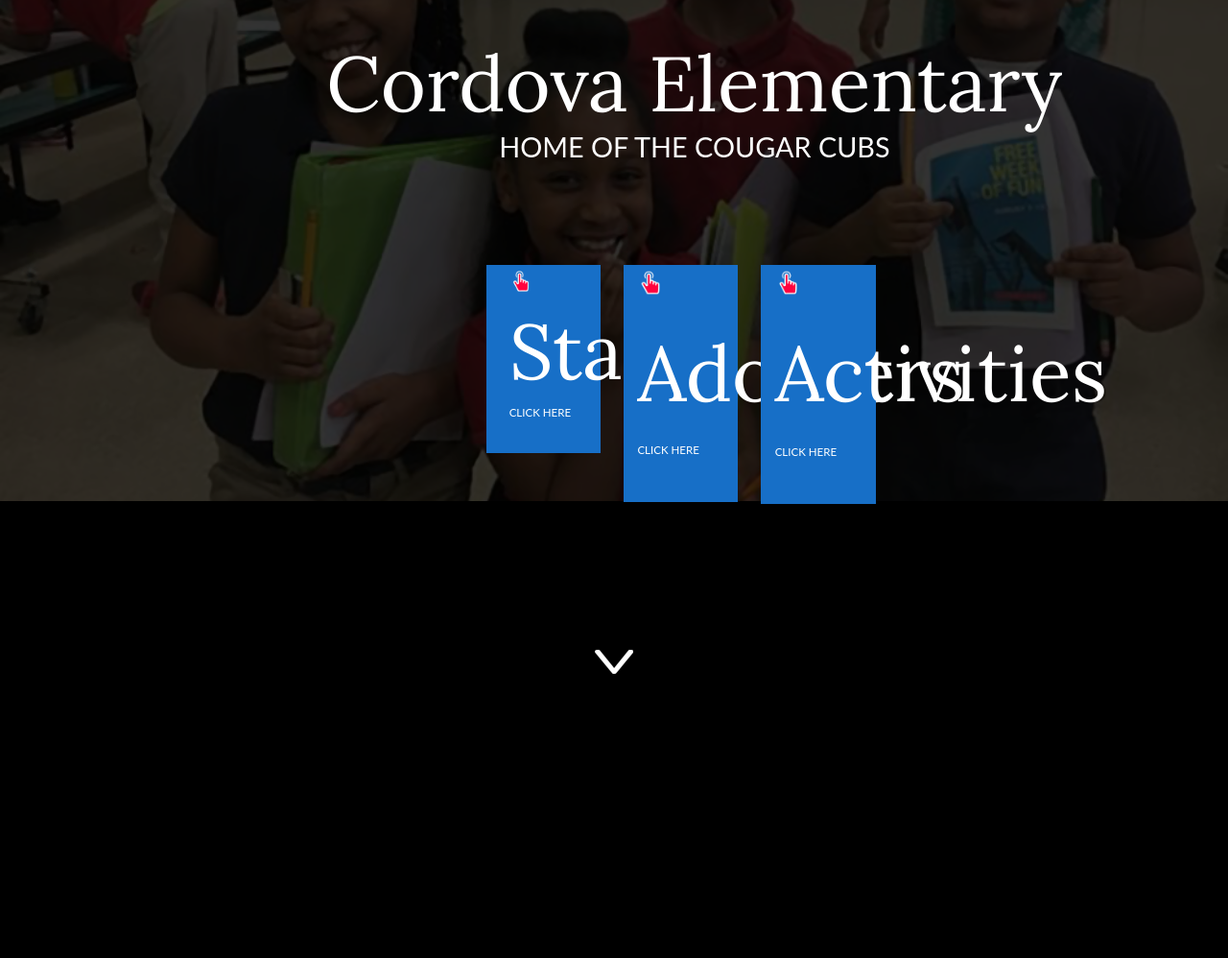
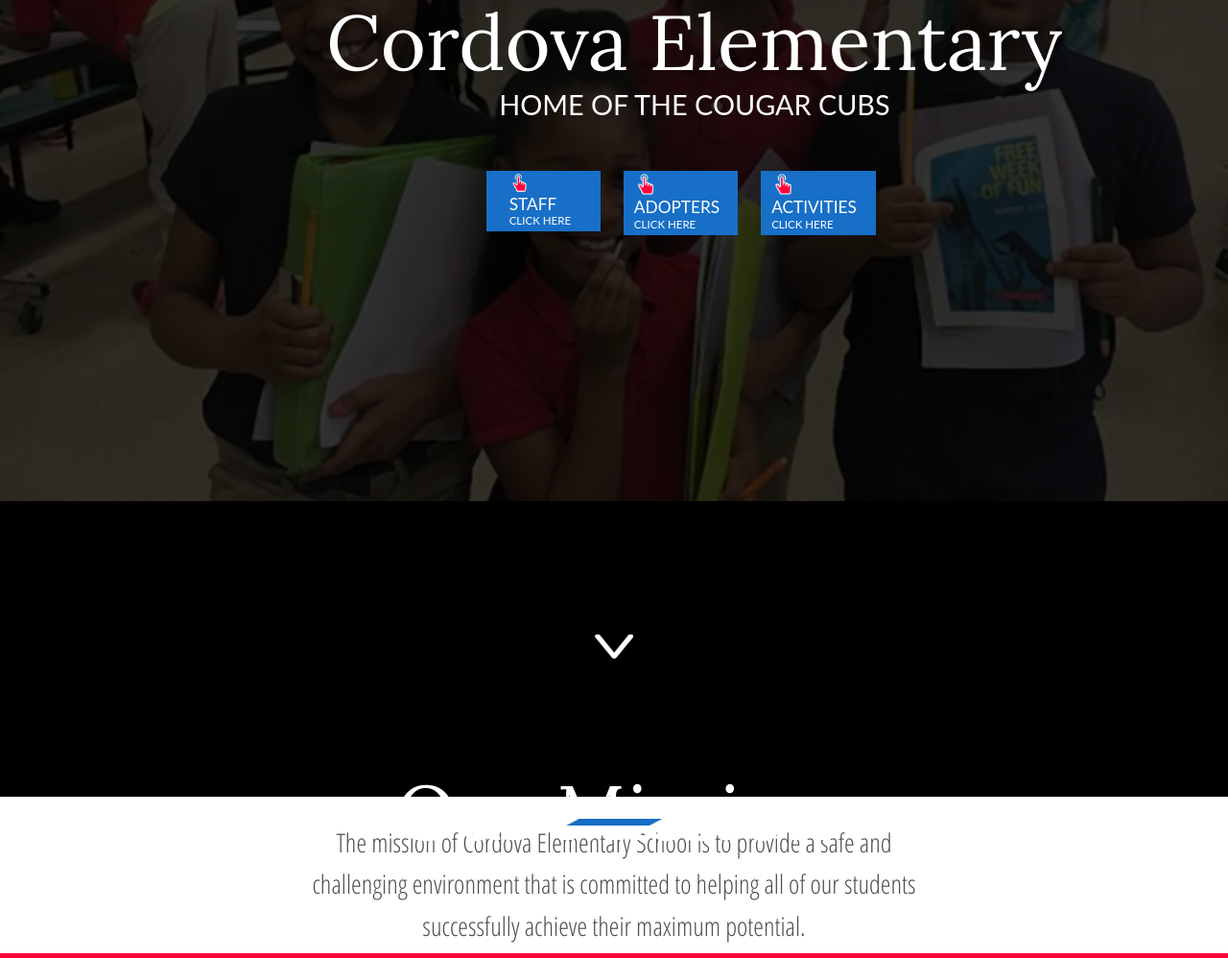
Before and after one commit to angramd/school-site, a plain HTML site: page index.html in a window 1280 px wide. Shown: the part 224-1222 px from the top of the page at 96% size. Before the commit the page ends 926 px from the top, so only its background shows below. Drawn offline with nearby package versions, Linux system fonts and the light colour scheme.

Commit message:
More Updates to Sites

```diff
--- a/css/app.css
+++ b/css/app.css
@@ -190,7 +190,7 @@ hr {
   padding: 0 !important;
   font-size: 7em;
   color: #FFF;
-  margin-top: 12%;
+  margin-top: 8%;
   margin-bottom: 1%;
 }
 /*#home #homeWrap #welcome div:nth-child(1) .panel .row .intro h1 span:nth-child(1) {
@@ -199,10 +199,10 @@ hr {
 #home #homeWrap #welcome div:nth-child(1) .panel .row .intro h2 {
   font-size: 2.5em;
   font-family: "Lato", sans-serif;
-  margin-bottom: 10%;
   color: #FFF;
   text-transform: uppercase;
   letter-spacing: 9px;
+  margin-bottom: 5%;
 }
 #home #homeWrap #welcome div:nth-child(1) .panel .row .intro h2::before, #home #homeWrap #welcome div:nth-child(1) .panel .row .intro h2::after {
   border: 0;
@@ -218,29 +218,26 @@ hr {
   margin-right: 5%;
   height: 30%;
   cursor: pointer;
-}
-#buttonsWrap div.buttons{
-  padding: 1% 3% 3%;
-}
-#buttonsWrap div.buttons:nth-child(1){
-  padding-bottom: 4%;
+  padding-bottom: .3%;
+  padding-top: .3%;
 }
 #buttonsWrap div.buttons:last-child{
   margin-right: 0;
 }
 #buttonsWrap div.buttons img{
   float: left;
-  width: 30%;
+  width: 25%;
 }
 #buttonsWrap div.buttons div{
   float: left;
 }
-#buttonsWrap div.buttons div h1{
-  font-size: 2em !important;
-  margin-bottom: 10% !important;
+#buttonsWrap div.buttons div h2:nth-child(1){
+  font-size: 1.5em !important;
+  margin-bottom: 1% !important;
   text-align: left;
-}
-#buttonsWrap div.buttons div h2{
+  letter-spacing: 0 !important;
+}
+#buttonsWrap div.buttons div h2:nth-child(2){
   font-size: 1em !important;
   text-align: left;
   letter-spacing: 0 !important;
@@ -267,7 +264,6 @@ hr {
 #home #homeWrap #welcome div:nth-child(1) .panel .row .introChrome h2 {
   font-size: 2.5em;
   height: 30px;
-  margin-bottom: 5%;
   color: #666666;
   text-transform: uppercase;
   text-align: left;
@@ -286,15 +282,6 @@ hr {
   text-align: left;
   letter-spacing: 7px;
 }
-#downArr {
-  margin: 0 auto;
-  opacity: 0;
-  width: 40px;
-  cursor: pointer;
-}
-#downArr a img {
-  width: 100%;
-}
 
 #bckRotate{
   width: 100%;
@@ -306,6 +293,52 @@ hr {
 #bckRotate img{
   width: 100%;
   opacity: .2;
+}
+
+#downArr {
+  width: 40px;
+  cursor: pointer;
+  z-index: 10;
+}
+#downArr a img {
+  width: 100%;
+}
+
+#mission{
+  text-align: center;
+  position: relative;
+  margin-top: 10%;
+}
+
+#mission h1{
+  position: absolute;
+  z-index: 1;
+  left: 0;
+  right: 0;
+  bottom: 34%;
+  width: 100%;
+  font-family: 'Lora', serif;
+  font-weight: 300;
+  font-size: 5em;
+  color: #FFF;
+  margin-bottom: 3%;
+}
+
+#mission .graphic{
+  position: absolute;
+  left: 0;
+  right: 0;
+  z-index: 1;
+  width: 15%;
+  margin: 1% auto 0;
+}
+
+#mission p{
+  width: 100%;
+  background: #FFF;
+  font-family: 'Open Sans Condensed', sans-serif;
+  padding: 2% 25% .5%;
+  border-bottom: solid 5px #FF033E;
 }
 
 #benefits {
--- a/css/arrow.css
+++ b/css/arrow.css
@@ -25,10 +25,10 @@
 	-webkit-transform:translateY(0%);
   }
   50% {
-  	-webkit-transform:translateY(-50%);
+  	-webkit-transform:translateY(-100%);
   }
   100% {
-  	-webkit-transform:translateY(0%);
+  	-o-transform:translateY(0);
   }
 }
 
--- a/index.html
+++ b/index.html
@@ -8,17 +8,19 @@
     <link rel="stylesheet" href="css/foundation.css">
     <link rel="stylesheet" href="css/app.css">
     <link rel="stylesheet" href="css/arrow.css">
-    <!-- <link rel="stylesheet" href="css/arrow.css"> -->
     <link href="https://fonts.googleapis.com/css?family=Open+Sans|Open+Sans+Condensed:300" rel="stylesheet">
     <link href="https://fonts.googleapis.com/css?family=Lora" rel="stylesheet">
-    <!-- <link href="https://fonts.googleapis.com/css?family=Open+Sans" rel="stylesheet"> -->
+    <link href="https://fonts.googleapis.com/css?family=Open+Sans" rel="stylesheet">
     <script src="https://ajax.googleapis.com/ajax/libs/jquery/1.11.0/jquery.min.js"></script>
     <script src="js/vendor/modernizr.js"></script>
   </head>
   <body>
+    <!-- HEADER 1 -->
     <header id="header1">
+        <!-- LOGO 1 -->
       	<div class="logos large-3 medium-3 small-3 columns"><a href="index.html"><img src="img/logo.png" title="Cordova Elementary School" alt="Cordova Elementary School" border="0"></a></div>
 
+          <!-- NAVIGATION 1 -->
           <nav class="top-bar large-9 small-9 columns" data-topbar>
             <ul class="title-area">
               <li class="name"></li>
@@ -37,9 +39,12 @@
           </nav>
       </header>
 
+      <!-- HEADER 2 -->
       <header id="header2" class="headChange">
+        <!-- LOGO 2 -->
         <div class="logos large-3 medium-3 small-3 columns"><a href="index.html"><img src="img/logo.png" title="Cordova Elementary School" alt="Cordova Elementary School" border="0"></a></div>
 
+          <!-- NAVIGATION 2 -->
           <nav class="top-bar large-9 small-9 columns" data-topbar>
           	<ul class="title-area">
               <li class="name"></li>
@@ -75,21 +80,21 @@
                       <div class="buttons large-3 small-12 columns end" title="Cordova Elementary Staff" alt="Cordova Elementary Staff">
                         <img src="img/clickIcon.png">
                         <div>
-                          <h1>Staff</h1>
+                          <h2>Staff</h2>
                           <h2>click here</h2>
                         </div>
                       </div>
                       <div class="buttons large-3 small-12 columns end" title="Cordova Elementary Adopters" alt="Cordova Elementary Adopters">
                         <img src="img/clickIcon.png">
                         <div>
-                          <h1>Adopters</h1>
+                          <h2>Adopters</h2>
                           <h2>click here</h2>
                         </div>
                       </div>
                       <div class="buttons large-3 small-12 columns end" title="Cordova Elementary Activities" alt="Cordova Elementary Activities">
                         <img src="img/clickIcon.png">
                         <div>
-                          <h1>Activities</h1>
+                          <h2>Activities</h2>
                           <h2>click here</h2>
                         </div>
                       </div>
@@ -102,11 +107,29 @@
           </div>
         </div>
 
-
       <div id="bckRotate"><img src="img/ce_HeroImg2.jpg"></div>
     </section>
+    <!-- END HOME -->
 
+
+    <!-- DOWN ARROW -->
     <div id="downArr" class="animated css3-notification"><a href=""><img src="img/downArr.png" border="0" title="Cordova Elementary News"></a></div>
+
+
+  <!-- MISSION STATEMENT -->
+    <section id="mission">
+      <h1>Our Mission</h1>
+      <div class="graphic">
+        <img src="img/graphic.png" border="0">
+      </div>
+      <p>The mission of Cordova Elementary School is to provide a safe and challenging environment that is committed to helping all of our students successfully achieve their maximum potential.</p>
+    </section>
+
+
+    <!-- NEWS -->
+    <section id="news">
+
+    </section>
 
     <script src="js/vendor/jquery.js"></script>
     <script src="js/foundation.min.js"></script>
--- a/js/app.js
+++ b/js/app.js
@@ -1,7 +1,7 @@
 $(document).ready(function(){
   var downArr = $("#downArr");
-
-  downArr.animate({"opacity": "1", "margin-top": "1%"}, 3000,
+  downArr.css({"margin": "0 auto", "opacity": "0", "top": "0%"})
+  downArr.animate({"opacity": "1", "top": "1%"}, 3000,
 	function()
 	{
 		downArr.addClass("animated css3-notification");
```
Also changed, not shown: img/graphic.png (added).
